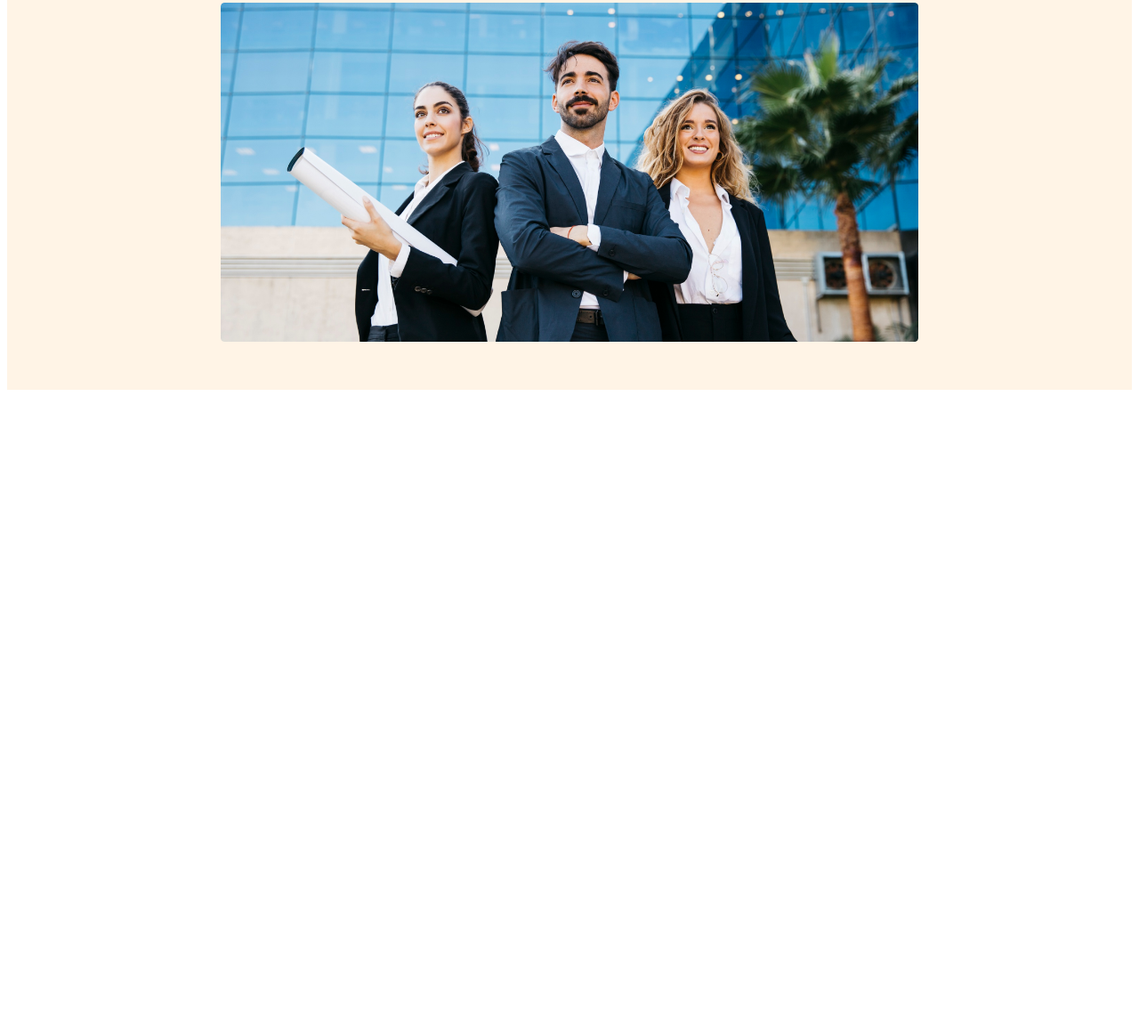
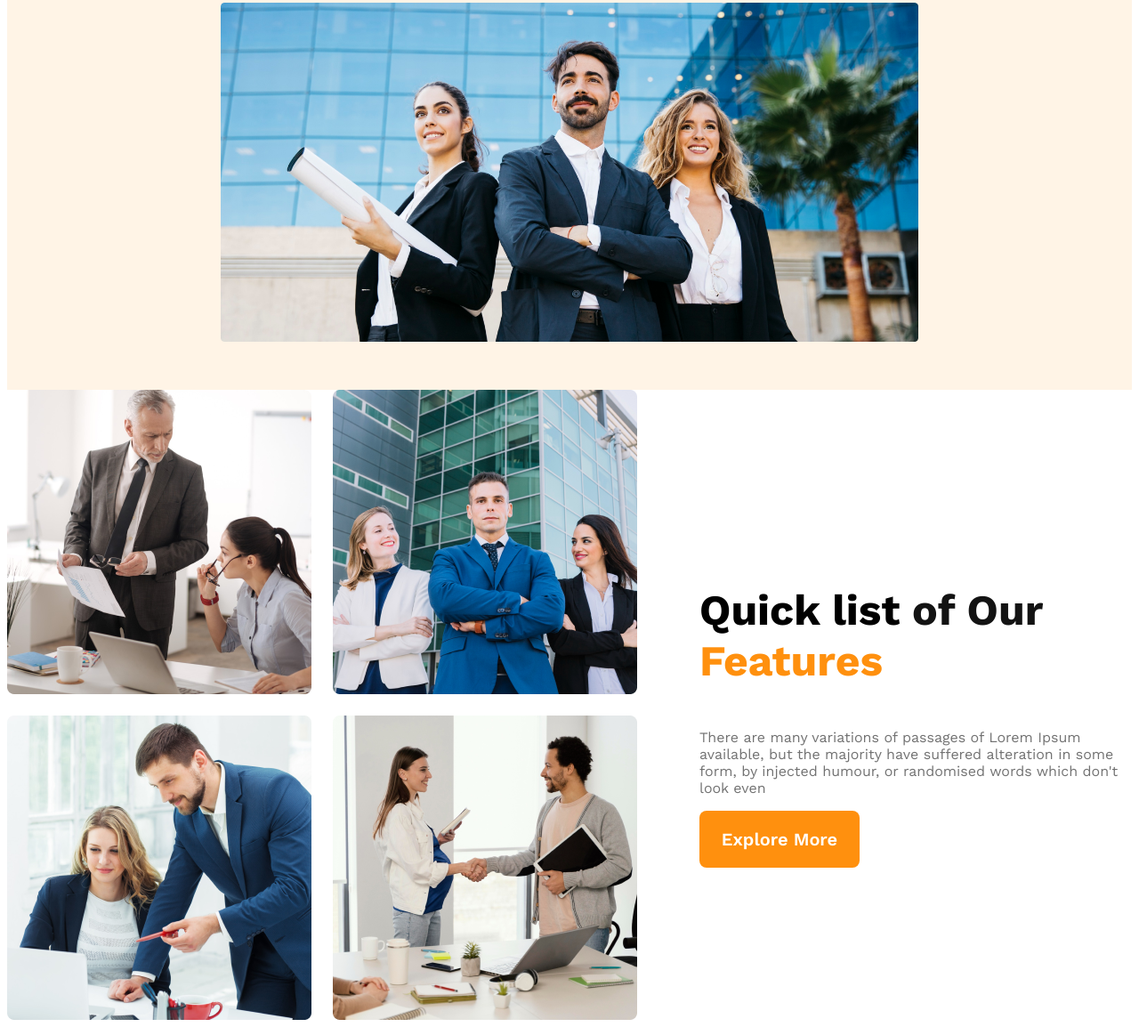
Before and after one commit to masudulalam/g3-architects-website, a plain HTML site: page index.html in a window 1280 px wide. Shown: the part 624-1778 px from the top of the page at 89% size. Before the commit the page ends 1070 px from the top, so only its background shows below. Drawn offline with nearby package versions, Linux system fonts and the light colour scheme.

Commit message:
features conten added

```diff
--- a/index.html
+++ b/index.html
@@ -7,6 +7,7 @@
     <link rel="stylesheet" href="styles/architects.css">
 </head>
 <body>
+    <!-- header start -->
     <header>
         <nav>
             <h3 class="nav-title">G3 Architects</h3>
@@ -35,7 +36,20 @@
         </div>
     </header>
     <main>
-
+        <!-- teams section start -->
+        <section class="teams-container">
+            <div class="teams-image-container">
+                <img src="images/team1.png" alt="">
+                <img src="images/team2.png" alt="">
+                <img src="images/team3.png" alt="">
+                <img src="images/team4.png" alt="">
+            </div>
+            <div class="teams-text-content">
+                <h3 class="teams-content-title"><span class="quici-list">Quick list</span> <span class="of-our">of Our</span> <span class="text-features">Features</span></h3>
+                <p class="teams-content-description">There are many variations of passages of Lorem Ipsum available, but the majority have suffered alteration in some form, by injected humour, or randomised words which don't look even</p>
+                <button class="btn-primary">Explore More</button>
+            </div>
+        </section>
     </main>
     <footer>
 
--- a/styles/architects.css
+++ b/styles/architects.css
@@ -98,5 +98,45 @@ ul li a {
     nav{
         flex-direction: column;
     }
+}
 
+/* main styles */
+main{
+    max-width: 1440px;
+    margin: 0 auto;
 }
+
+/* teams styles */
+.teams-container{
+    display: flex;
+    align-items: center;
+}
+
+.teams-image-container{
+    display: grid;
+    grid-template-columns: repeat(2, 1fr);
+    gap: 1.5rem;
+    margin-right: 70px;
+}
+
+.teams-content-title{
+    font-size: 3rem;
+    font-weight: 700;
+}
+
+.quick-list{
+    color: #727272;
+    font-weight: 500;
+}
+.of-our{
+    color: #131313;
+}
+
+.text-features{
+    color: #FF900E;
+}
+
+.teams-content-description{
+    color: #727272;
+    font-weight: 400;
+}
```
